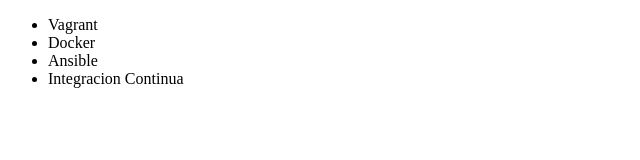
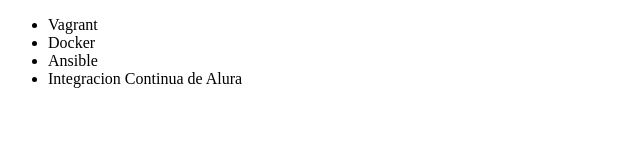
Before and after one commit to JohsuaCado/cursogit, a plain HTML site: page index.html in a window 1280 px wide. Shown: the full height of the page, 0-640 px from the left. Drawn offline with Linux system fonts and the light colour scheme.

Commit message:
Renombrando

```diff
--- a/index.html
+++ b/index.html
@@ -9,7 +9,7 @@
             <li>Vagrant</li>
             <li>Docker</li>
             <li>Ansible</li>
-            <li>Integracion Continua</li>
+            <li>Integracion Continua de Alura</li>
         </ul>
     </body>
 </html>
```
